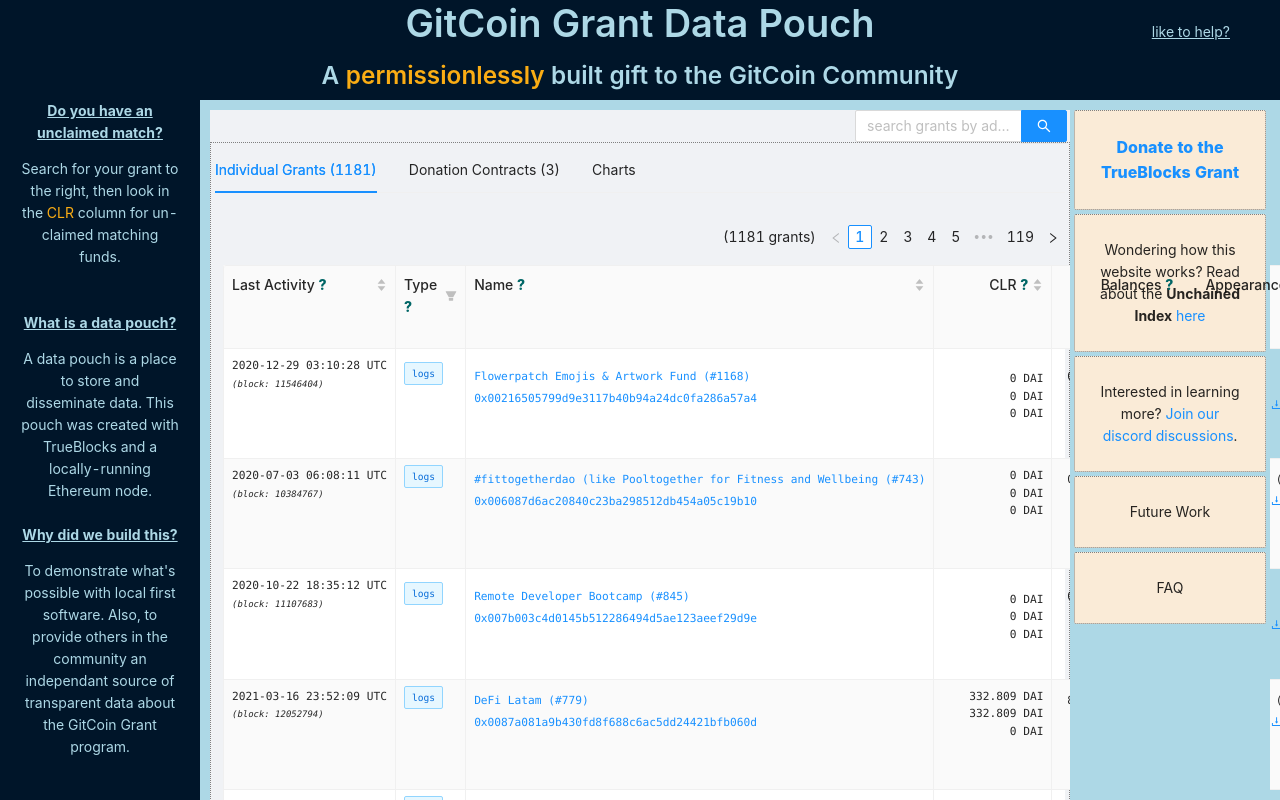
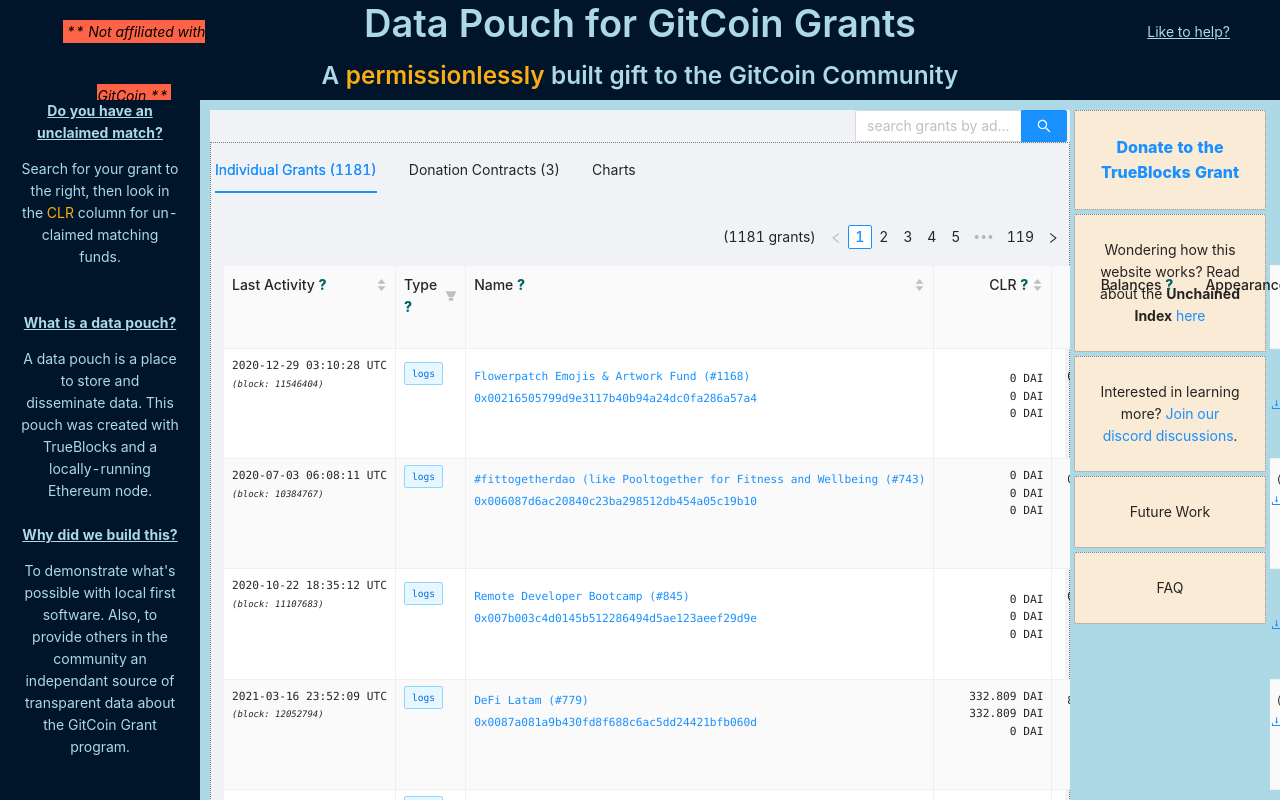
Before and after one commit to tjayrush/tokenomics.io, a React (Create React App) app: page / in a window 1280 px wide. Shown: the top 800 px of the page. Built offline with nearby package versions, Linux system fonts and the light colour scheme.

Commit message:
Final touches

```diff
--- a/src/FAQ.jsx
+++ b/src/FAQ.jsx
@@ -14,7 +14,7 @@
 const fq2 = 'May I download the entire data set in a single file?';
 const fa2 = (
   <div>
-    {`Every donation is available by downloading the data from the GitCoin Grant contract on the `}<i>{`Dontations Contracts`}</i>{` tab.`}
+    {`All donations and payouts are available by downloading the data from the GitCoin Grant contracts on the `}<i>{`Dontation Contracts`}</i>{` tab.`}
   </div>
 );
 
--- a/src/Header.jsx
+++ b/src/Header.jsx
@@ -11,10 +11,12 @@
   return (
     <Header style={{height: '100px'}}>
       <div style={{display: 'grid', gridTemplateColumns: '2fr 10fr 2fr'}}>
-        <div></div>
+        <div>
+          <i style={{padding: '3px', color: 'black', backgroundColor: 'tomato'}}>** Not affiliated with GitCoin **</i>
+        </div>
         <Typography>
           <Title style={{color: 'lightblue'}}>
-            GitCoin Grant Data Pouch
+            Data Pouch for GitCoin Grants
             <br />
             <small>
               <small>
@@ -27,7 +29,7 @@
         </Typography>
         <div style={{textAlign: 'right'}}>
           <a rel='noreferrer' target='_blank' href='https://discord.gg/RAz6DJ6xkf'>
-            <Text style={{color: 'lightblue', textDecoration: 'underline'}}>like to help?</Text>
+            <Text style={{color: 'lightblue', textDecoration: 'underline'}}>Like to help?</Text>
           </a>
         </div>
       </div>
--- a/src/RightSider.js
+++ b/src/RightSider.js
@@ -33,9 +33,12 @@
       <li>
         <Strikeout text='Enable search by name' />
       </li>
-      <li>Update the data at each block</li>
+      <li>Update the data after every block</li>
       <li>
-        Export all data (<Strikeout text='appearances' />, transactions, traces, statements)
+        Export transactions, traces, reconciliations, etc.
+      </li>
+      <li>
+        Make data pouches for other ecosytems
       </li>
     </ul>
   );
```
Also changed, not shown: src/App.css (line endings or trailing spaces).
